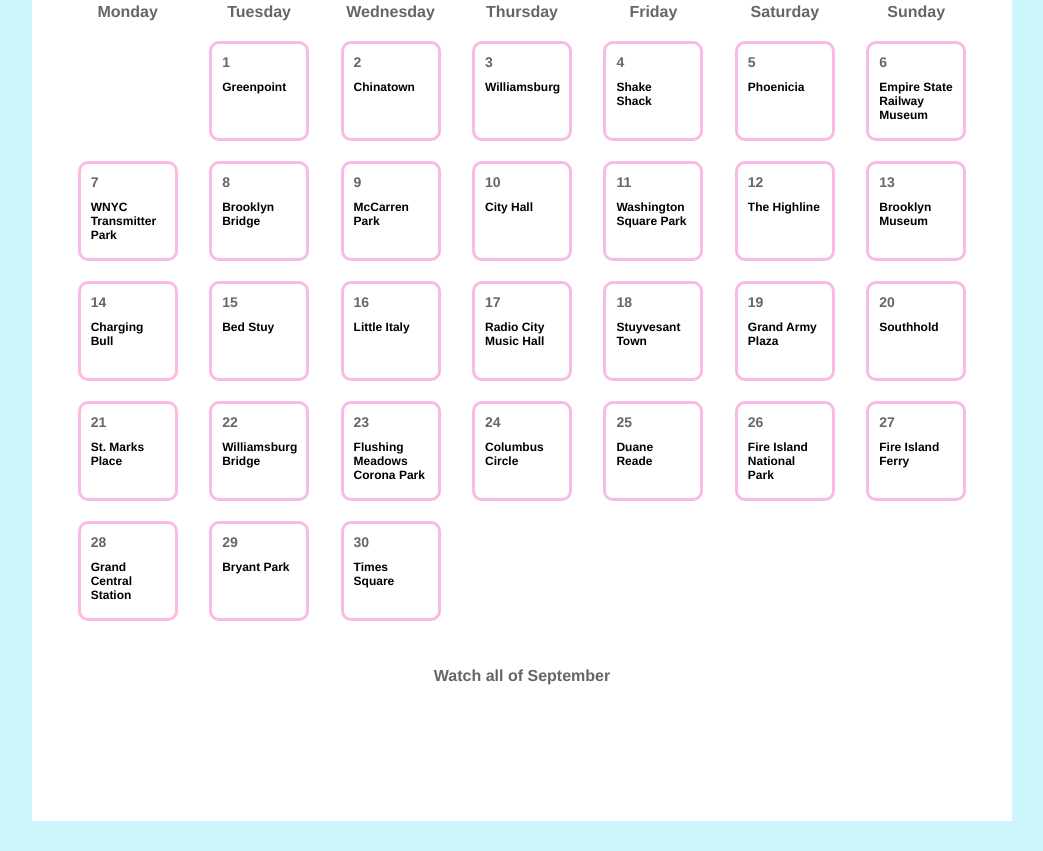
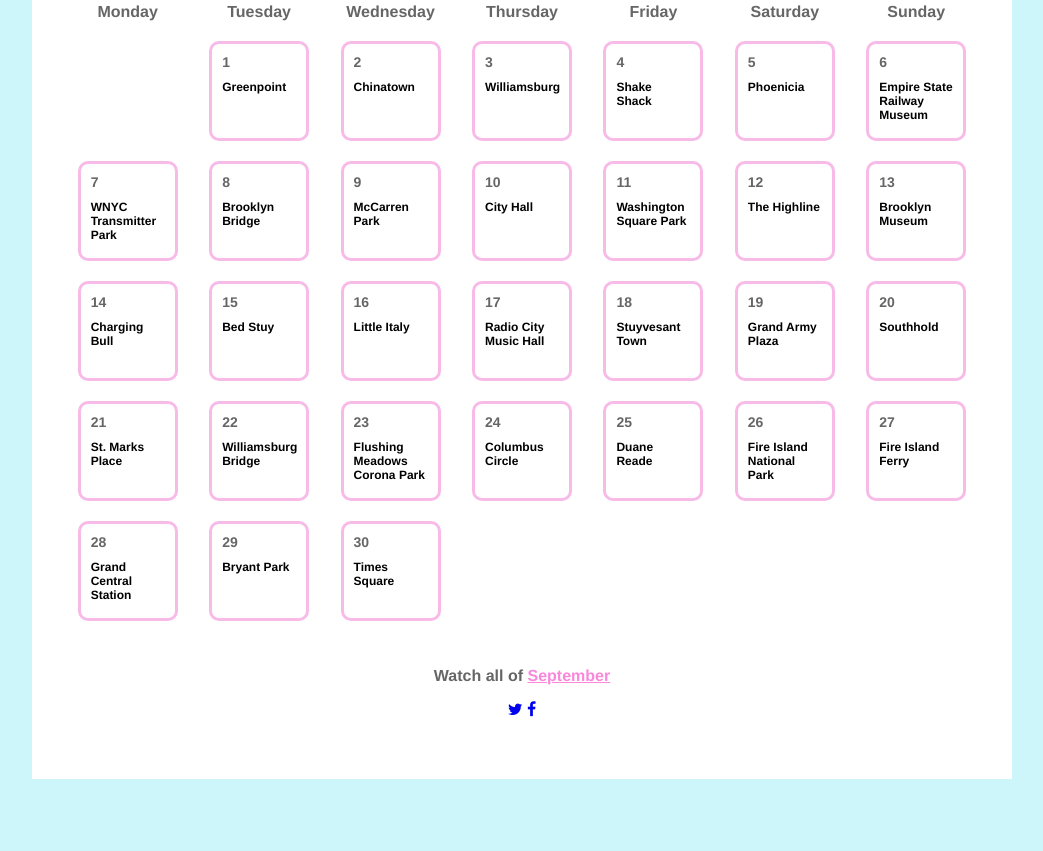
Before and after one commit to MikeAltman/robyn-every-day, a plain HTML site: page index.html in a window 1280 px wide. Shown: the part 806-1657 px from the top of the page, without its empty margins (118-1161 px from the left). After the commit the page ends 1615 px from the top, so only its background shows below. Drawn offline with nearby package versions, Linux system fonts and the light colour scheme.

Commit message:
Update index.html

```diff
--- a/index.html
+++ b/index.html
@@ -10,6 +10,7 @@
   <link href="http://fonts.googleapis.com/css?family=Fjalla+One" rel="stylesheet" type="text/css">
   <link rel="stylesheet" href="http://fonts.googleapis.com/css?family=Lato:300,400,700">
   <link href="styles.css" rel="stylesheet" type="text/css">
+  <link href="http://maxcdn.bootstrapcdn.com/font-awesome/4.2.0/css/font-awesome.min.css" rel="stylesheet">
 </head>
 <body>
   <div class="container">
@@ -87,11 +88,14 @@
     </div>
     <div class="container">
     <div class="header">
-         <p>Watch all of <a embed="04uKZ9f-ntA"><span>September</span></a></p>
+         <p>Watch all of <a href embed="04uKZ9f-ntA" style= "color: #fa87db;"><span style="color: #fa87db;">September</span></a></p>
+      <div class="social">
+      <a href="https://twitter.com/intent/tweet?text=In%20September%202015,%20@mikealtman_%20danced%20every%20day%20to%20@robynkonichiwa%20for%20@charitywater. %23robyneverday &url=http://www.robyneveryday.com" class="icon-button twitter" target="_blank"><i class="fa fa-twitter"></i><span></span></a>
+      <a href="https://www.facebook.com/sharer/sharer.php?u=http%3A//www.robyneveryday.com" target="_blank" class="icon-button facebook"><i class="fa fa-facebook"></i><span></span></a>
+       </div>
    </div>
     </div>
-   <div class= "container">
-      <div class="social">
+
       </div>
   </div>
   </div>
```
